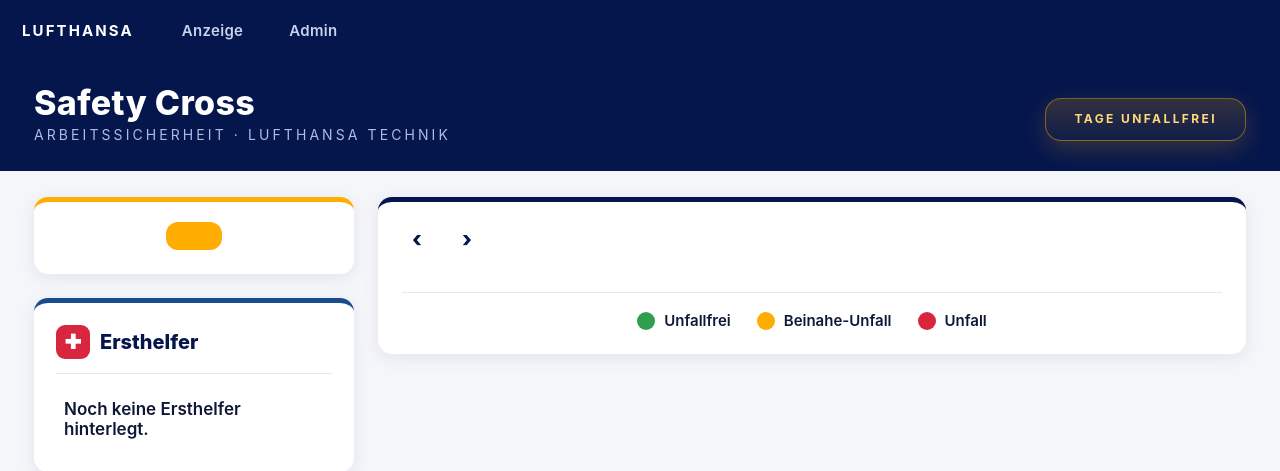
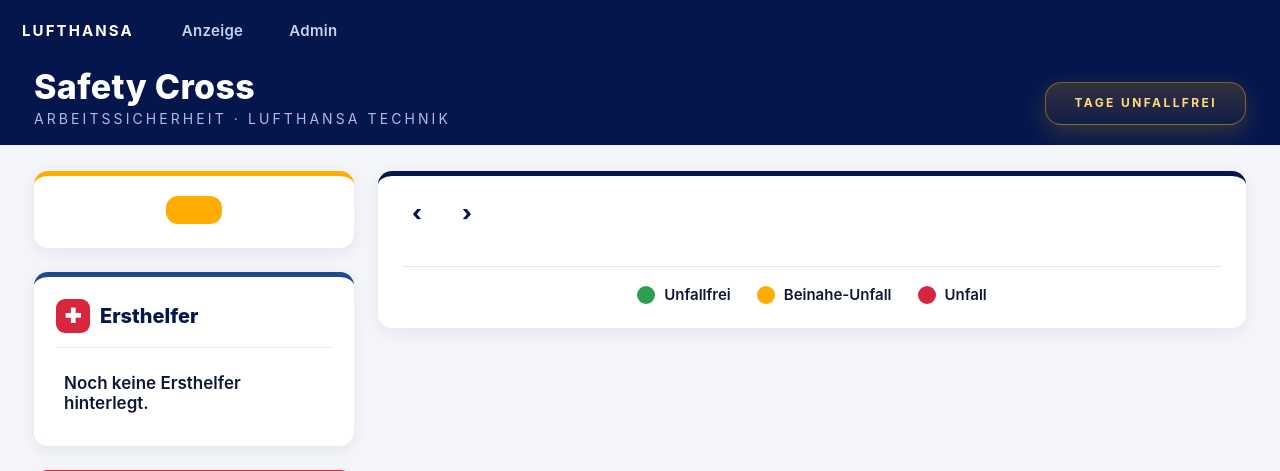
Before and after one commit to 17Trust09/lhtpi, a Flask app: template terminboard/templates/board.html in a window 1280 px wide. Shown: the top 471 px of the page. Run offline with Flask 3, Linux system fonts and the light colour scheme; the template is opened without the code that fills it, so the values that code supplies are empty; parts of the project's set-up code (start-up, migrations or seed data) failed here and were passed over.

Commit message:
fix(safety-cross): kleinerer Abstand zwischen Tabbar und Safety-Cross-Titel im Kiosk

```diff
--- a/tools/safety-cross/static/style.css
+++ b/tools/safety-cross/static/style.css
@@ -66,6 +66,9 @@
     padding:26px 34px 28px;
     display:flex;align-items:center;justify-content:space-between;gap:20px;
   }
+  /* Im Kiosk sitzt die Tabbar direkt ueber dem Header - der grosse
+     Kopf-Abstand (26px) waere dort ein leerer Streifen. Weniger Luft. */
+  body.kiosk .kiosk-header{padding-top:10px;padding-bottom:18px}
   .kiosk-header .left{display:flex;align-items:center;gap:16px}
   .kiosk-title h1{font-size:34px;font-weight:800;letter-spacing:.01em;line-height:1}
   .kiosk-title .sub{font-size:14px;color:#aebbe0;letter-spacing:.22em;text-transform:uppercase;margin-top:6px}
```
Also changed, not shown: 1 other file.
